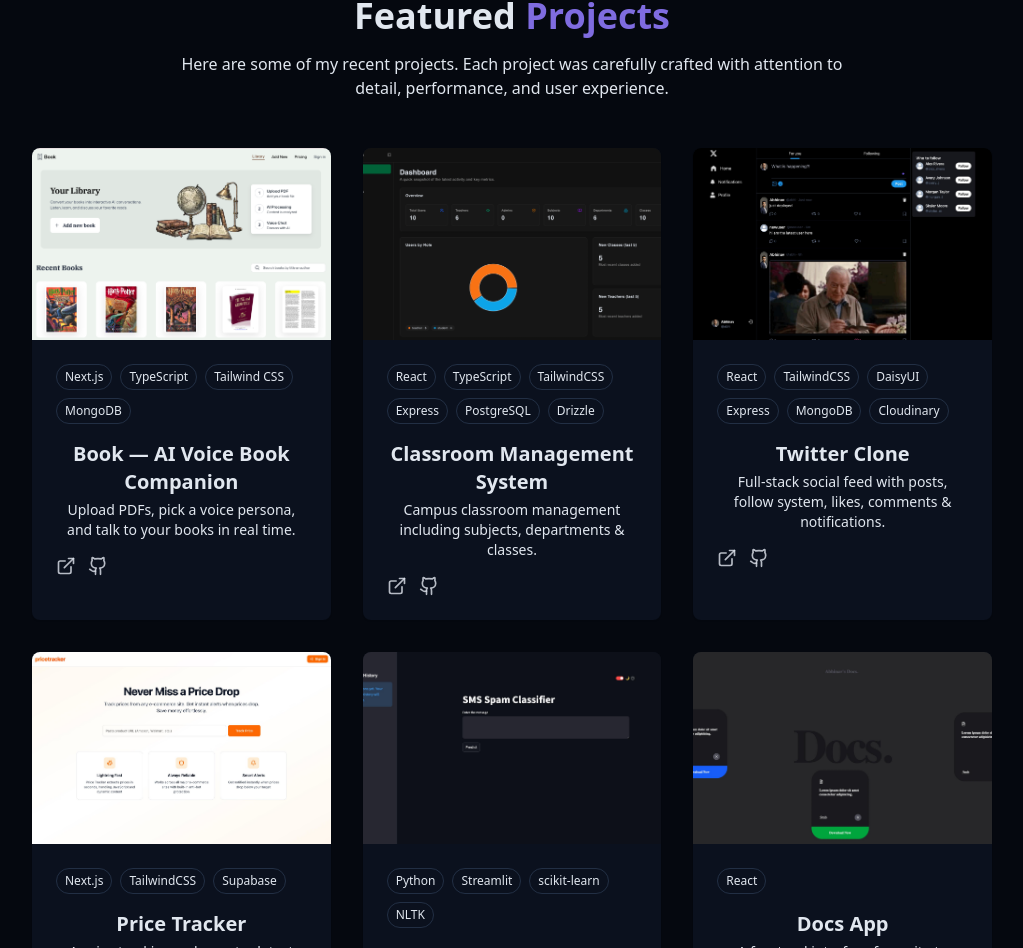
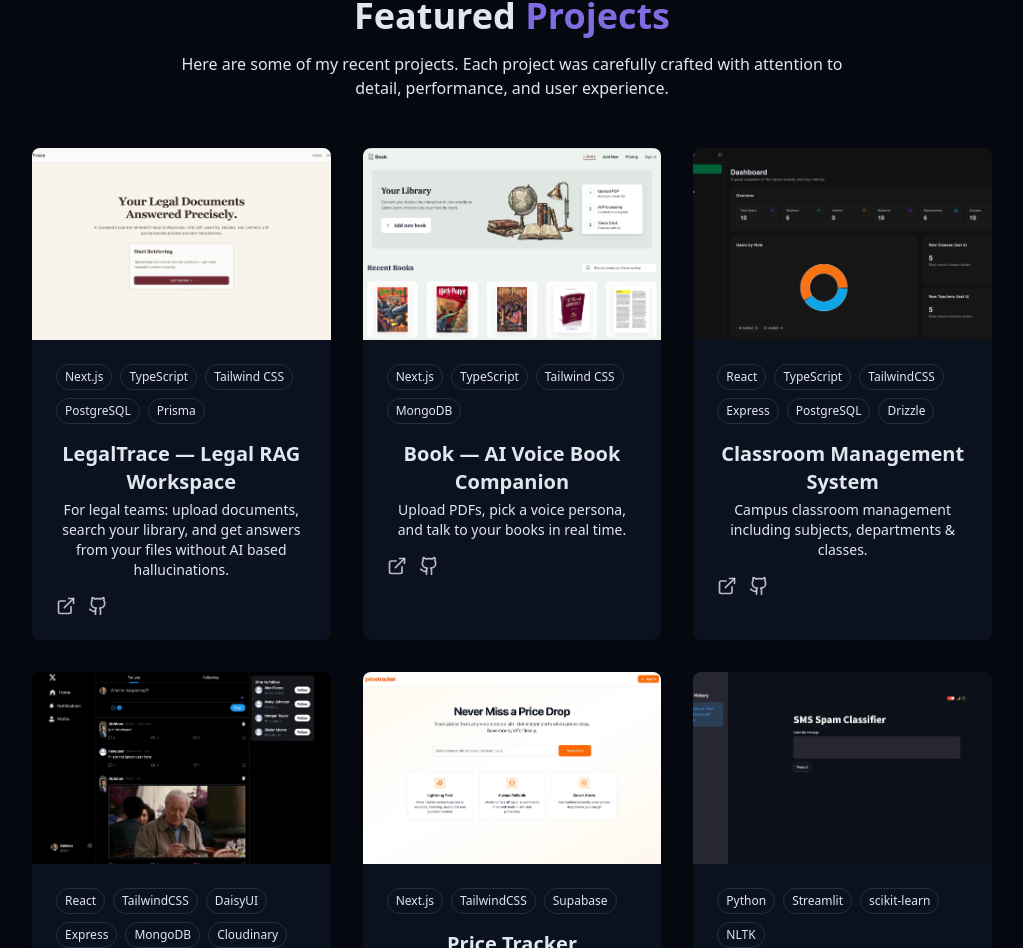
Before and after one commit to abhinav429/portfolio-website, a React (Vite) app: page / in a window 1280 px wide. Shown: the part 2604-3552 px from the top of the page, without its empty margins (128-1151 px from the left). Built offline with nearby package versions, Linux system fonts and the light colour scheme.

Commit message:
Update portfolio

```diff
--- a/src/components/ProjectsSection.jsx
+++ b/src/components/ProjectsSection.jsx
@@ -1,6 +1,15 @@
 import { ArrowRight, ExternalLink, Github } from "lucide-react";
 
 const projects = [
+  {
+    "id": 3,
+    "title": "LegalTrace — Legal RAG Workspace",
+    "description": "For legal teams: upload documents, search your library, and get answers from your files without AI based hallucinations.",
+    "image": "/projects/legaltrace.png",
+    "tags": ["Next.js", "TypeScript", "Tailwind CSS", "PostgreSQL", "Prisma"],
+    "demoUrl": "https://legal-trace.vercel.app/",
+    "githubUrl": "https://github.com/abhinav429/LegalTrace"
+  },
   {
     "id": 2,
     "title": "Book — AI Voice Book Companion",
```
Also changed, not shown: public/projects/legaltrace.png (added).
